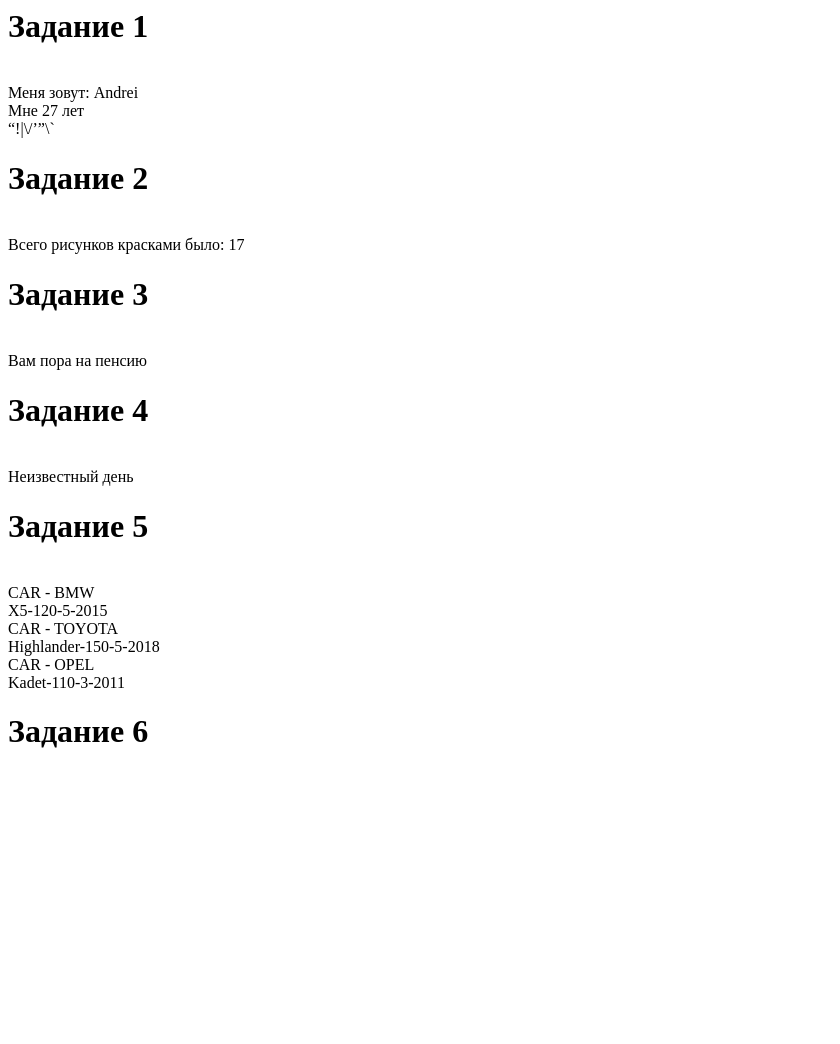
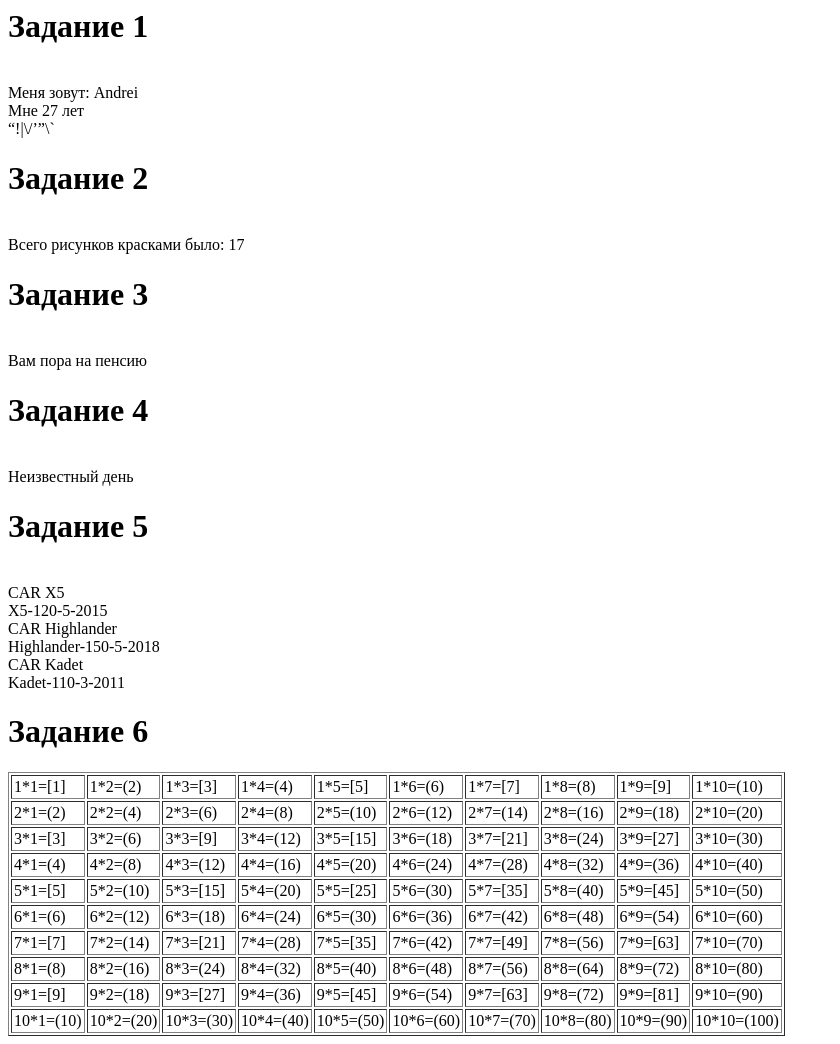
Before and after one commit to seowebdelo/test1, a PHP site: page /HomeWork1.php in a window 1280 px wide. Shown: the whole page, without its empty margins (0-840 px from the left). Before the commit the page ends 748 px from the top, so only its background shows below. Run offline with PHP 8.4, Linux system fonts and the light colour scheme; data that the repository does not hold is empty.

Commit message:
Исправил мини ошибоку в 3, добавил 6. H1 использовал специально, зная что в php формате SEO не важно)

```diff
--- a/HomeWork1.php
+++ b/HomeWork1.php
@@ -25,7 +25,7 @@
 }
 if ($age > 65) {
     echo "Вам пора на пенсию";
-} elseif ($age >= 1 and $age < 17) {
+} elseif ($age >= 1 and $age <= 17) {
     echo "Вам ещё рано работать";
 } else {
     echo "Неизвестный возраст";
@@ -52,20 +52,26 @@
 echo '<br />';
 echo "<h1>Задание 5</h1>";
 echo '<br />';
-$car = array ($bmw, $toyota, $opel);
 $bmw = array("model"=>"X5", "speed"=>120, "doors"=>5, "year"=>"2015");
 $toyota = array("model"=>"Highlander", "speed"=>150, "doors"=>5, "year"=>"2018");
 $opel = array("model"=>"Kadet", "speed"=>110, "doors"=>3, "year"=>"2011");
-echo 'CAR - BMW';
-echo '<br />';
-echo $bmw["model"].'-'. $bmw["speed"].'-'. $bmw["doors"].'-'. $bmw["year"];
-echo '<br />';
-echo 'CAR - TOYOTA';
-echo '<br />';
-echo $toyota["model"].'-'. $toyota["speed"].'-'. $toyota["doors"].'-'. $toyota["year"];
-echo '<br />';
-echo 'CAR - OPEL';
-echo '<br />';
-echo $opel["model"].'-'. $opel["speed"].'-'. $opel["doors"].'-'. $opel["year"];
-echo '<br />';
+$cars = array ($bmw, $toyota, $opel);
+foreach ($cars as $car) {
+    echo "CAR ".$car['model'].'<br />';
+    echo $car["model"].'-'. $car["speed"].'-'. $car["doors"].'-'. $car["year"].'<br />';
+}
 echo "<h1>Задание 6</h1>";
+echo "<table border='1' cellpadding='2'>";
+for ($i=1; $i<11; $i++) {
+    echo "<tr>";
+    for ($j=1; $j<11; $j++) {
+        $z = $i * $j;
+        if ($z % 2 == 0) {
+            echo "<td>" . $i . "*" . $j . "=(" . $z . ")";
+        } else {
+            echo "<td>" . $i . "*" . $j . "=[" . $z . "]";
+        }
+    }
+    echo "</<tr>";
+}
+echo "</table>";
```
